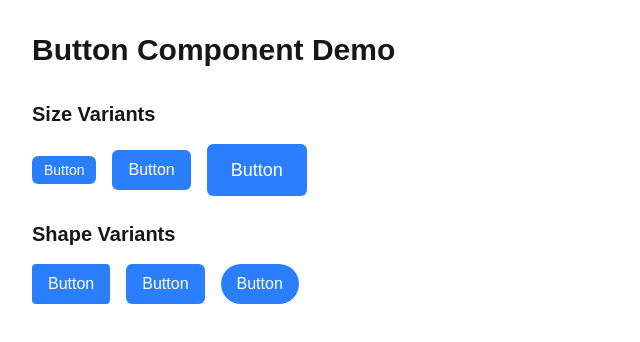
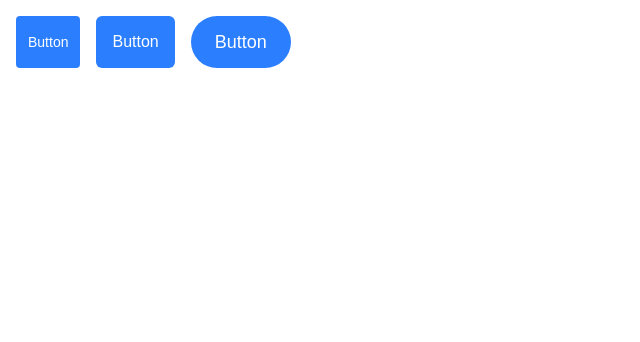
Before and after one commit to abenooo/alx-project-0x02-setup, a Next.js app in the folder alx-project-0x02/: page /about in a window 1280 px wide. Shown: the top 342 px of the page, without its empty margins (0-640 px from the left). Built offline with nearby package versions, Linux system fonts and the light colour scheme.

Commit message:
Refactor About page to simplify layout by consolidating button size and shape variants into a single row; removed redundant sections for a cleaner presentation.

```diff
--- a/alx-project-0x02/pages/about.tsx
+++ b/alx-project-0x02/pages/about.tsx
@@ -3,39 +3,11 @@
 
 const AboutPage = () => {
   return (
-    <div className="container mx-auto p-8">
-      <h1 className="text-3xl font-bold mb-8">Button Component Demo</h1>
-
-      <div className="space-y-6">
-        <section>
-          <h2 className="text-xl font-semibold mb-4">Size Variants</h2>
-          <div className="flex items-center space-x-4">
-            <Button size="small" onClick={() => alert('Small button clicked!')}>
-              Small Button
-            </Button>
-            <Button size="medium" onClick={() => alert('Medium button clicked!')}>
-              Medium Button
-            </Button>
-            <Button size="large" onClick={() => alert('Large button clicked!')}>
-              Large Button
-            </Button>
-          </div>
-        </section>
-
-        <section>
-          <h2 className="text-xl font-semibold mb-4">Shape Variants</h2>
-          <div className="flex items-center space-x-4">
-            <Button shape="rounded-sm" className="bg-blue-600 text-white hover:bg-blue-700">
-              Slightly Rounded
-            </Button>
-            <Button shape="rounded-md" className="bg-green-600 text-white hover:bg-green-700">
-              Medium Rounded
-            </Button>
-            <Button shape="rounded-full" className="bg-purple-600 text-white hover:bg-purple-700">
-              Fully Rounded
-            </Button>
-          </div>
-        </section>
+    <div className="p-4">
+      <div className="flex gap-4 mb-4">
+        <Button size="small" shape="rounded-sm" />
+        <Button size="medium" shape="rounded-md" />
+        <Button size="large" shape="rounded-full" />
       </div>
     </div>
   );
```
